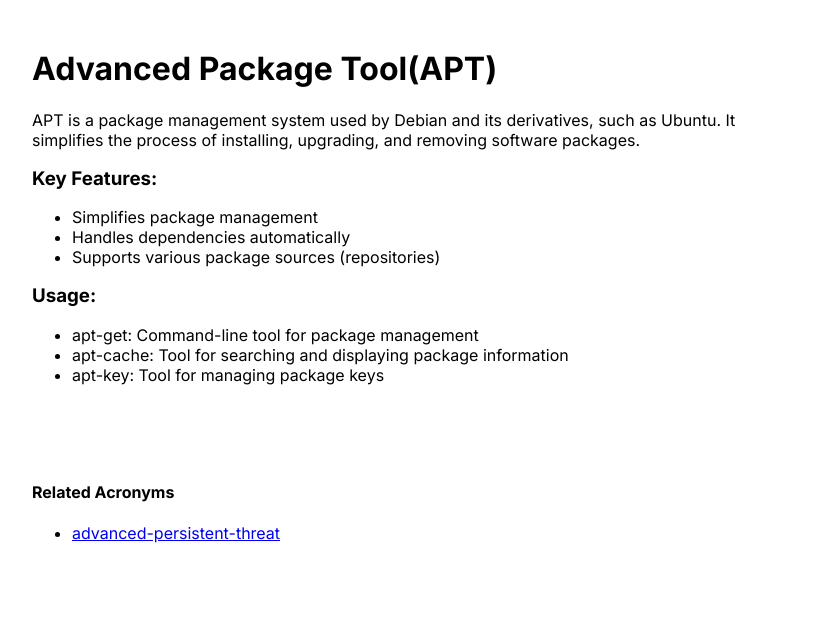
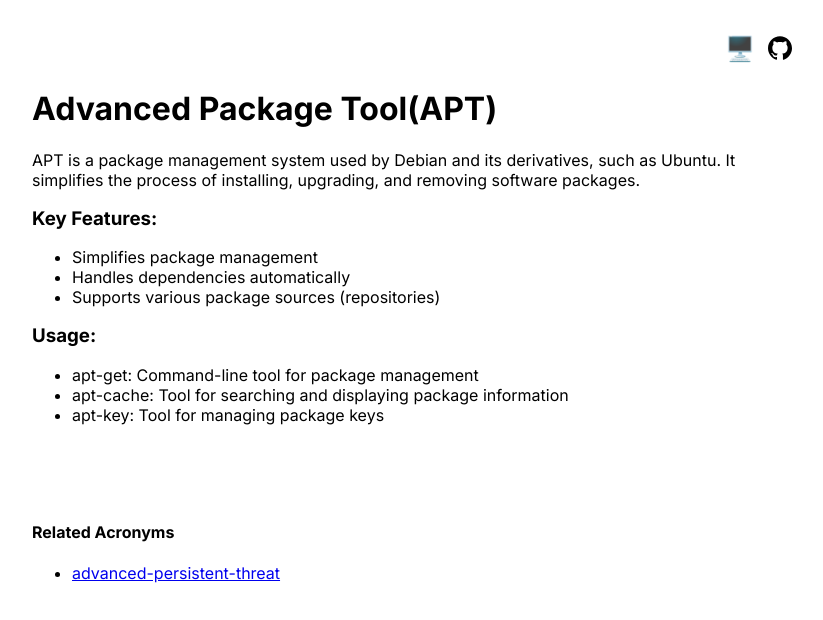
Before and after one commit to rohitkumarankam/CyberJargon, a SvelteKit app: page /acronym/advanced-package-tool in a window 1280 px wide. Shown: the top 620 px of the page, without its empty margins (224-1047 px from the left). Built offline with nearby package versions, Linux system fonts and the light colour scheme.

Commit message:
added dark theme

```diff
--- a/src/app.css
+++ b/src/app.css
@@ -2,6 +2,22 @@
 @plugin '@tailwindcss/forms';
 @plugin '@tailwindcss/typography'; */
 @import url('https://fonts.googleapis.com/css2?family=Inter:ital,opsz,wght@0,14..32,100..900;1,14..32,100..900&display=swap');
+/* html {
+	color-scheme: light dark;
+} */
+:root {
+	/* color-scheme: light dark; */
+	--hover-color: #0366d6; /* Consistent hover color */
+	--hover-bg: rgba(0, 0, 0, 0.1); /* Background hover effect */
+}
+
+:root[data-theme='light'] {
+	color-scheme: light;
+}
+
+:root[data-theme='dark'] {
+	color-scheme: dark;
+}
 
 * {
 	font-family: Inter, Verdana, Geneva, Tahoma, sans-serif;
--- a/src/routes/+layout.svelte
+++ b/src/routes/+layout.svelte
@@ -1,9 +1,85 @@
 <script lang="ts">
 	import '../app.css';
+	import { onMount, onDestroy } from 'svelte';
+	import { writable } from 'svelte/store';
+
 	let { children } = $props();
+
+	// Create a store for the theme
+	const theme = writable('system'); // Default to 'system'
+
+	// Update theme and save to localStorage
+	function toggleTheme() {
+		theme.update((current) => {
+			const newTheme = current === 'light' ? 'dark' : current === 'dark' ? 'system' : 'light';
+
+			if (typeof window !== 'undefined') {
+				localStorage.setItem('theme', newTheme);
+			}
+
+			applyTheme(newTheme);
+			return newTheme;
+		});
+	}
+
+	// Apply the theme based on the value
+	function applyTheme(themeValue: string) {
+		if (themeValue === 'system') {
+			const systemPrefersDark = window.matchMedia('(prefers-color-scheme: dark)').matches;
+			document.documentElement.setAttribute('data-theme', systemPrefersDark ? 'dark' : 'light');
+		} else {
+			document.documentElement.setAttribute('data-theme', themeValue);
+		}
+	}
+
+	// Handle system theme changes
+	function handleSystemThemeChange(event: MediaQueryListEvent) {
+		if ($theme === 'system') {
+			document.documentElement.setAttribute('data-theme', event.matches ? 'dark' : 'light');
+		}
+	}
+
+	// Initialize theme on mount
+	onMount(() => {
+		if (typeof window !== 'undefined') {
+			const savedTheme = localStorage.getItem('theme') || 'system';
+			theme.set(savedTheme);
+			applyTheme(savedTheme);
+
+			// Add listener for system theme changes
+			const mediaQuery = window.matchMedia('(prefers-color-scheme: dark)');
+			mediaQuery.addEventListener('change', handleSystemThemeChange);
+		}
+	});
+
+	// Cleanup on destroy
+	onDestroy(() => {
+		if (typeof window !== 'undefined') {
+			const mediaQuery = window.matchMedia('(prefers-color-scheme: dark)');
+			mediaQuery.removeEventListener('change', handleSystemThemeChange);
+		}
+	});
 </script>
 
 <div class="container">
+	<div class="theme-toggle">
+		<button onclick={toggleTheme}>
+			{$theme === 'light' ? '☀️' : $theme === 'dark' ? '🌙' : '🖥️'}
+		</button>
+		<a href="https://github.com/rohitkumarankam/CyberJargon" target="_blank" aria-label="GitHub">
+			<svg
+				xmlns="http://www.w3.org/2000/svg"
+				width="24"
+				height="24"
+				viewBox="0 0 24 24"
+				fill="currentColor"
+			>
+				<path
+					d="M12 .297c-6.63 0-12 5.373-12 12 0 5.303 3.438 9.8 8.205 11.387.6.113.82-.258.82-.577 0-.285-.01-1.04-.015-2.04-3.338.724-4.042-1.61-4.042-1.61-.546-1.387-1.333-1.757-1.333-1.757-1.09-.744.083-.729.083-.729 1.205.084 1.838 1.236 1.838 1.236 1.07 1.835 2.809 1.305 3.495.998.108-.776.418-1.305.76-1.605-2.665-.305-5.466-1.332-5.466-5.93 0-1.31.465-2.38 1.235-3.22-.135-.303-.54-1.523.105-3.176 0 0 1.005-.322 3.3 1.23.96-.267 1.98-.399 3-.405 1.02.006 2.04.138 3 .405 2.28-1.552 3.285-1.23 3.285-1.23.645 1.653.24 2.873.12 3.176.765.84 1.23 1.91 1.23 3.22 0 4.61-2.805 5.625-5.475 5.92.435.375.81 1.11.81 2.24 0 1.62-.015 2.92-.015 3.32 0 .315.21.69.825.57C20.565 22.092 24 17.592 24 12.297c0-6.627-5.373-12-12-12"
+				/>
+			</svg>
+		</a>
+	</div>
 	{@render children()}
 </div>
 
@@ -13,4 +89,45 @@
 		margin: auto;
 		padding: 20px;
 	}
+
+	.theme-toggle {
+		display: flex;
+		justify-content: flex-end;
+		align-items: center;
+		/* gap: 1rem; */
+		margin-bottom: 1rem;
+	}
+
+	button,
+	a {
+		background: none;
+		border: none;
+		cursor: pointer;
+		width: 2.5rem; /* Ensure equal width and height */
+		height: 2.5rem; /* Ensure equal width and height */
+		border-radius: 50%; /* Enforce circular shape */
+		display: flex;
+		align-items: center;
+		justify-content: center;
+		transition:
+			background-color 0.3s,
+			color 0.3s;
+		text-decoration: none; /* Ensures links look like buttons */
+		color: inherit; /* Inherits text color */
+	}
+
+	button {
+		font-size: 1.5rem; /* Match emoji size to GitHub icon */
+	}
+
+	button:hover,
+	a:hover {
+		background-color: var(--hover-bg);
+		color: var(--hover-color);
+	}
+
+	svg {
+		width: 1.5rem; /* Match GitHub icon size to emoji size */
+		height: 1.5rem;
+	}
 </style>
```
